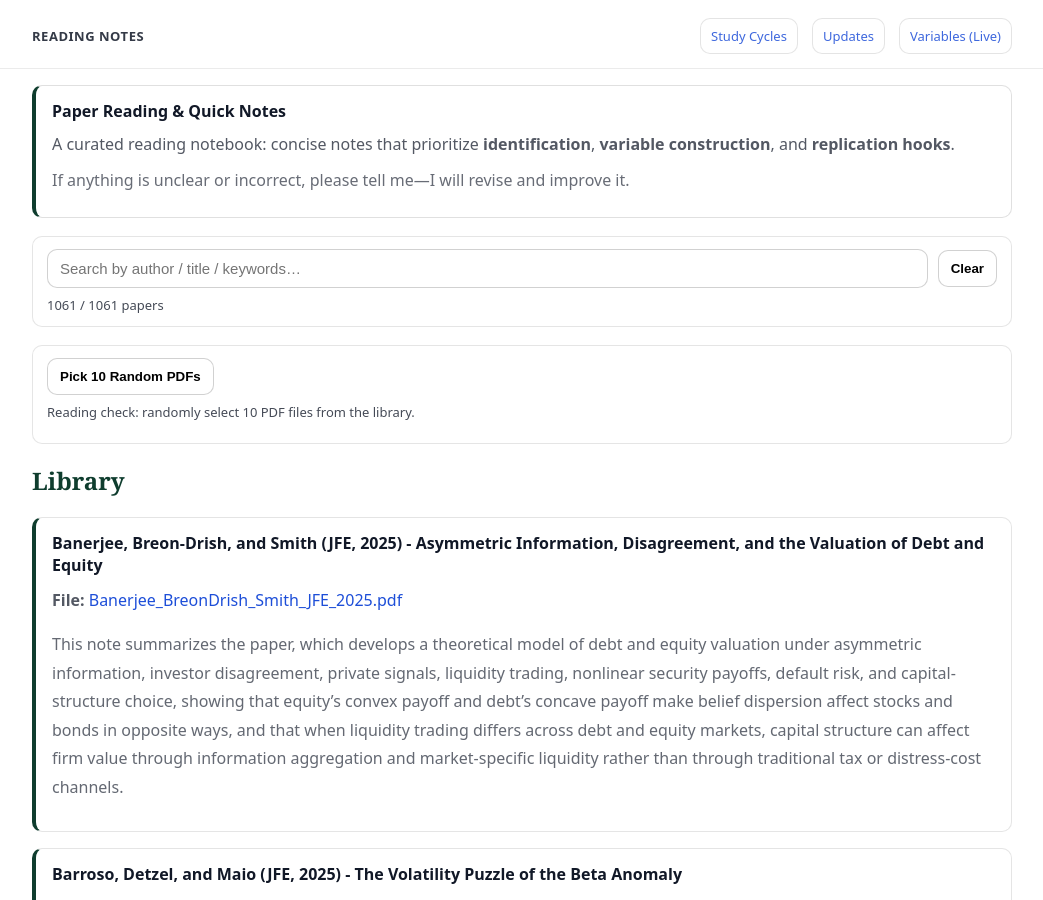
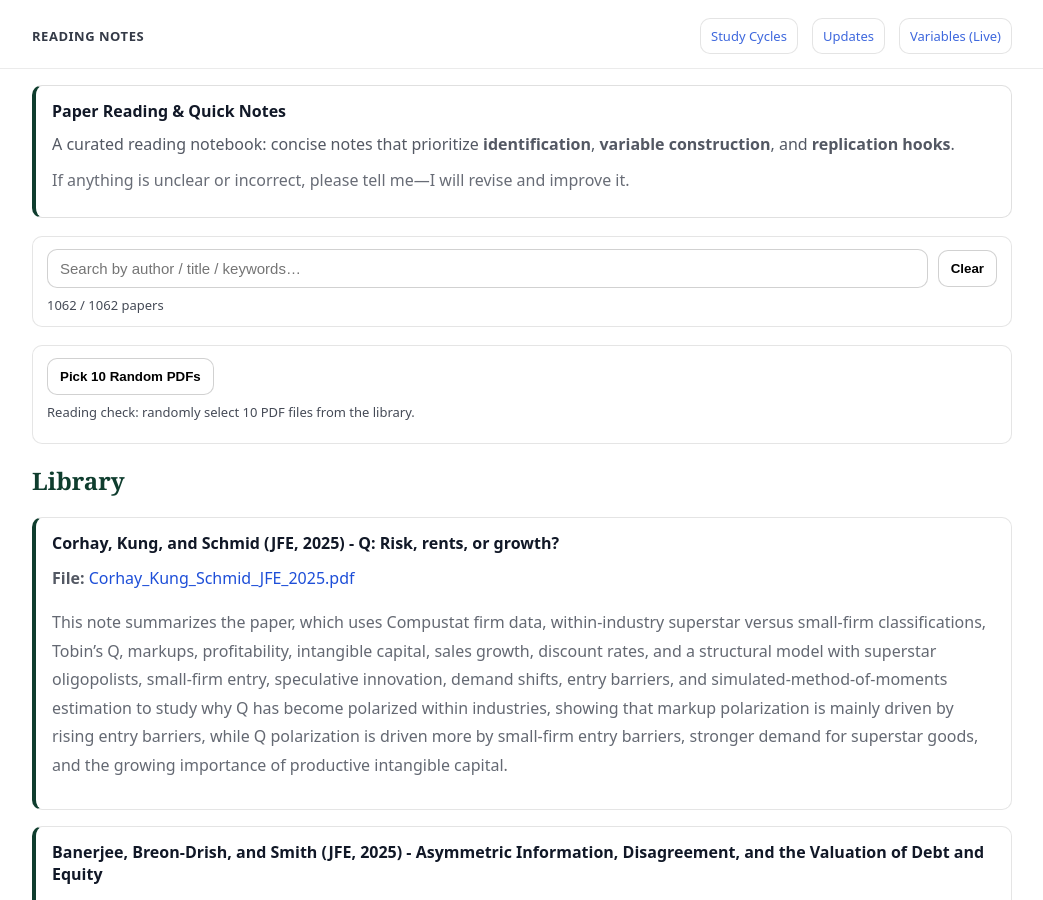
Before and after one commit to yaxinzn/study-archive, a Jekyll site: the page built from reading/index.md, in a window 1280 px wide and 900 px high. Shown: the whole window, without its empty margins (118-1161 px from the left). Built offline with Jekyll 4.4.1, drawn with Linux system fonts in a browser that asks for light colours.

Commit message:
Reading: add/update Corhay_Kung_Schmid_JFE_2025.pdf

```diff
--- a/_data/reading.yml
+++ b/_data/reading.yml
@@ -1,3 +1,7 @@
+- title: "Corhay, Kung, and Schmid (JFE, 2025) - Q: Risk, rents, or growth?"
+  file: "Corhay_Kung_Schmid_JFE_2025.pdf"
+  desc: "This note summarizes the paper, which uses Compustat firm data, within-industry superstar versus small-firm classifications, Tobin’s Q, markups, profitability, intangible capital, sales growth, discount rates, and a structural model with superstar oligopolists, small-firm entry, speculative innovation, demand shifts, entry barriers, and simulated-method-of-moments estimation to study why Q has become polarized within industries, showing that markup polarization is mainly driven by rising entry barriers, while Q polarization is driven more by small-firm entry barriers, stronger demand for superstar goods, and the growing importance of productive intangible capital."
+
 - title: "Banerjee, Breon-Drish, and Smith (JFE, 2025) - Asymmetric Information, Disagreement, and the Valuation of Debt and Equity"
   file: "Banerjee_BreonDrish_Smith_JFE_2025.pdf"
   desc: "This note summarizes the paper, which develops a theoretical model of debt and equity valuation under asymmetric information, investor disagreement, private signals, liquidity trading, nonlinear security payoffs, default risk, and capital-structure choice, showing that equity’s convex payoff and debt’s concave payoff make belief dispersion affect stocks and bonds in opposite ways, and that when liquidity trading differs across debt and equity markets, capital structure can affect firm value through information aggregation and market-specific liquidity rather than through traditional tax or distress-cost channels."
```
Also changed, not shown: 1 other file.
